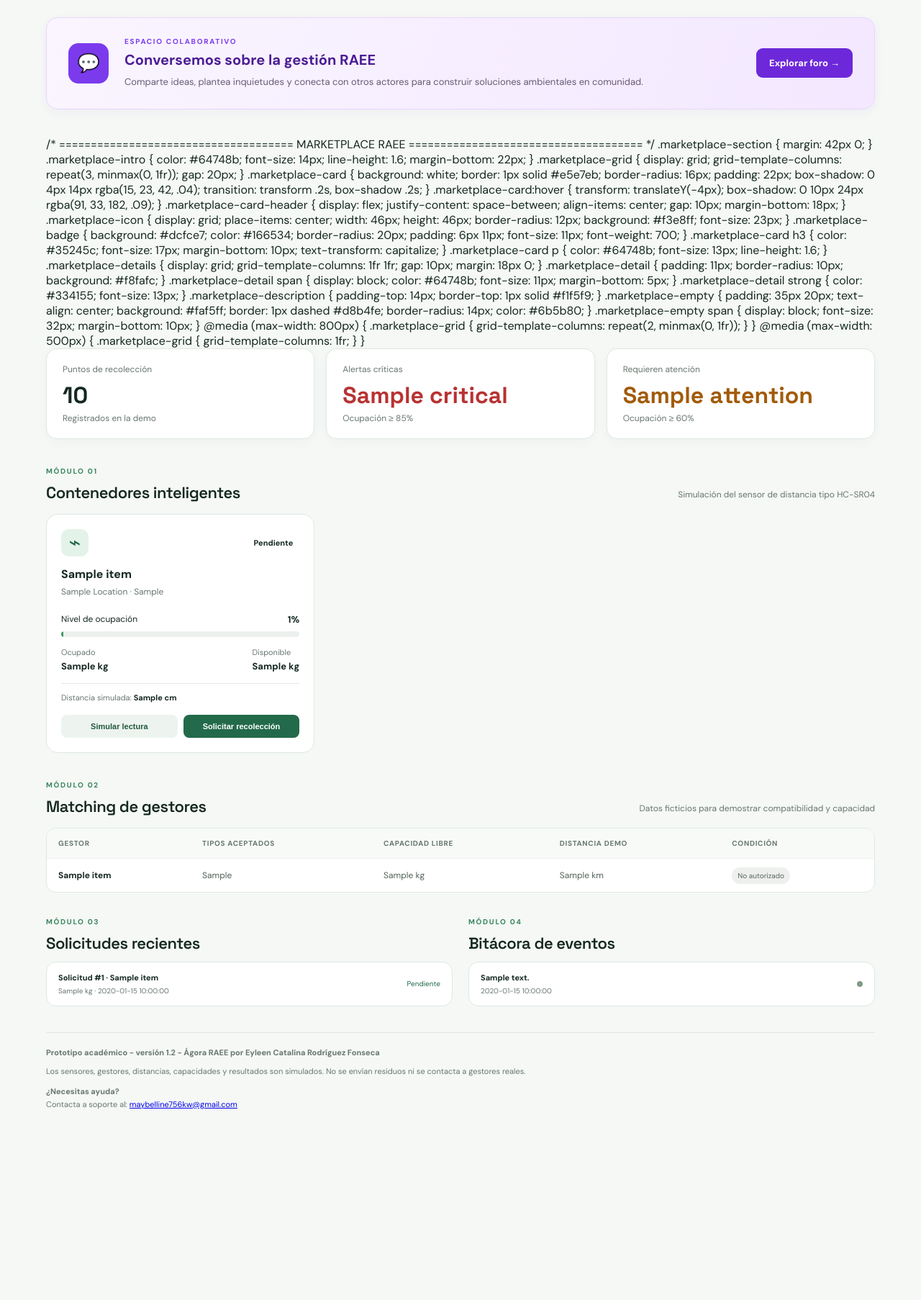
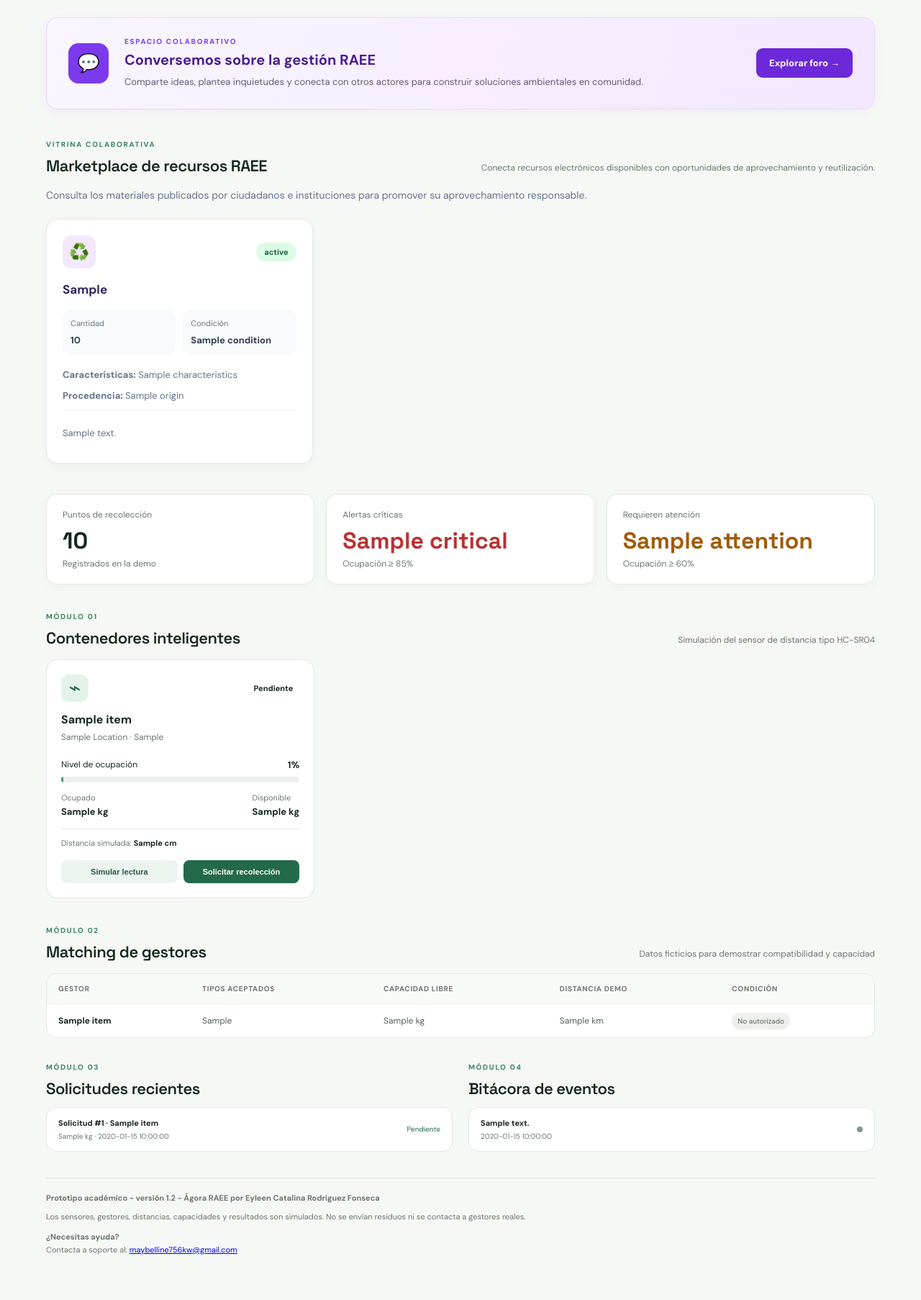
Before and after one commit to maybelline756kw-source/agora_raee_v1.2, a FastAPI app: template templates/index.html in a window 1280 px wide. Shown: the part 343-2149 px from the top of the page at 72% size. Before the commit the page ends 1884 px from the top, so only its background shows below. Run offline with FastAPI, Linux system fonts and the light colour scheme; the template is opened without the code that fills it: most values are stand-ins (such as "Sample title", 1, 10 or a date in 2020).

Commit message:
Clean up index.html and improve style organization
Refactor HTML and CSS styles for clarity and organization.

```diff
--- a/templates/index.html
+++ b/templates/index.html
@@ -1,4 +1,3 @@
-
 <!doctype html>
 <html lang="es">
 
@@ -7,7 +6,6 @@
     <meta name="viewport" content="width=device-width, initial-scale=1">
 
     <title>Ágora RAEE | Gestión comunitaria</title>
-
     <link rel="stylesheet" href="/static/styles.css">
 
     <style>
@@ -51,22 +49,10 @@
             font-size: 20px;
         }
 
-        .role-gestor .role-icon {
-            background: #dcfce7;
-        }
-
-        .role-ciudadania .role-icon {
-            background: #dbeafe;
-        }
-
-        .role-instituciones .role-icon {
-            background: #fef3c7;
-        }
-
-        .role-tecnico .role-icon {
-            background: #e2e8f0;
-        }
-
+        .role-gestor .role-icon { background: #dcfce7; }
+        .role-ciudadania .role-icon { background: #dbeafe; }
+        .role-instituciones .role-icon { background: #fef3c7; }
+        .role-tecnico .role-icon { background: #e2e8f0; }
 
         /* =====================================
            FORO COMUNITARIO
@@ -96,14 +82,8 @@
             font-size: 25px;
         }
 
-        .forum-content {
-            flex: 1;
-        }
-
-        .forum-content .eyebrow {
-            color: #7c3aed;
-            margin-bottom: 6px;
-        }
+        .forum-content { flex: 1; }
+        .forum-content .eyebrow { color: #7c3aed; margin-bottom: 6px; }
 
         .forum-content h2 {
             color: #4c1d95;
@@ -133,27 +113,144 @@
             transition: background .2s;
         }
 
-        .forum-button:hover {
-            background: #5b21b6;
+        .forum-button:hover { background: #5b21b6; }
+
+        /* =====================================
+           MARKETPLACE RAEE
+        ===================================== */
+
+        .marketplace-section { margin: 42px 0; }
+
+        .marketplace-intro {
+            color: #64748b;
+            font-size: 14px;
+            line-height: 1.6;
+            margin-bottom: 22px;
         }
 
+        .marketplace-grid {
+            display: grid;
+            grid-template-columns: repeat(3, minmax(0, 1fr));
+            gap: 20px;
+        }
+
+        .marketplace-card {
+            background: white;
+            border: 1px solid #e5e7eb;
+            border-radius: 16px;
+            padding: 22px;
+            box-shadow: 0 4px 14px rgba(15, 23, 42, .04);
+            transition: transform .2s, box-shadow .2s;
+        }
+
+        .marketplace-card:hover {
+            transform: translateY(-4px);
+            box-shadow: 0 10px 24px rgba(91, 33, 182, .09);
+        }
+
+        .marketplace-card-header {
+            display: flex;
+            justify-content: space-between;
+            align-items: center;
+            gap: 10px;
+            margin-bottom: 18px;
+        }
+
+        .marketplace-icon {
+            display: grid;
+            place-items: center;
+            width: 46px;
+            height: 46px;
+            border-radius: 12px;
+            background: #f3e8ff;
+            font-size: 23px;
+        }
+
+        .marketplace-badge {
+            background: #dcfce7;
+            color: #166534;
+            border-radius: 20px;
+            padding: 6px 11px;
+            font-size: 11px;
+            font-weight: 700;
+        }
+
+        .marketplace-card h3 {
+            color: #35245c;
+            font-size: 17px;
+            margin: 0 0 10px;
+            text-transform: capitalize;
+        }
+
+        .marketplace-card p {
+            color: #64748b;
+            font-size: 13px;
+            line-height: 1.6;
+            margin: 8px 0;
+            overflow-wrap: anywhere;
+        }
+
+        .marketplace-details {
+            display: grid;
+            grid-template-columns: 1fr 1fr;
+            gap: 10px;
+            margin: 18px 0;
+        }
+
+        .marketplace-detail {
+            padding: 11px;
+            border-radius: 10px;
+            background: #f8fafc;
+        }
+
+        .marketplace-detail span {
+            display: block;
+            color: #64748b;
+            font-size: 11px;
+            margin-bottom: 5px;
+        }
+
+        .marketplace-detail strong {
+            color: #334155;
+            font-size: 13px;
+        }
+
+        .marketplace-description {
+            padding-top: 14px;
+            border-top: 1px solid #f1f5f9;
+        }
+
+        .marketplace-empty {
+            padding: 35px 20px;
+            text-align: center;
+            background: #faf5ff;
+            border: 1px dashed #d8b4fe;
+            border-radius: 14px;
+            color: #6b5b80;
+        }
+
+        .marketplace-empty span {
+            display: block;
+            font-size: 32px;
+            margin-bottom: 10px;
+        }
 
         /* =====================================
            RESPONSIVE
         ===================================== */
 
         @media (max-width: 800px) {
-            .role-buttons-grid {
+            .role-buttons-grid,
+            .marketplace-grid {
                 grid-template-columns: repeat(2, minmax(0, 1fr));
             }
 
-            .community-forum-card {
-                flex-wrap: wrap;
-            }
+            .community-forum-card { flex-wrap: wrap; }
         }
 
         @media (max-width: 500px) {
-            .role-buttons-grid {
+            .role-buttons-grid,
+            .marketplace-grid {
                 grid-template-columns: 1fr;
             }
 
@@ -164,7 +261,6 @@
             }
         }
     </style>
-
 </head>
 
 <body>
@@ -196,9 +292,7 @@
            style="background: rgba(255,255,255,0.2); color: white;">
             Explorar API ↗
         </a>
-
     </header>
-
 
     <main class="container">
 
@@ -207,7 +301,6 @@
         <!-- ================================== -->
 
         <section class="section-heading">
-
             <div>
                 <p class="eyebrow">ACCESO RÁPIDO</p>
                 <h2>Selecciona tu perfil</h2>
@@ -217,51 +310,33 @@
                 Elige una opción para acceder a las funcionalidades
                 correspondientes a tu rol.
             </p>
-
         </section>
-
 
         <div class="role-buttons-grid">
 
-            <a href="/form/gestor"
-               class="role-button role-gestor">
-
+            <a href="/form/gestor" class="role-button role-gestor">
                 <span class="role-icon">♻️</span>
                 <span>Gestor</span>
-
             </a>
 
-
-            <a href="/form/ciudadania"
-               class="role-button role-ciudadania">
-
+            <a href="/form/ciudadania" class="role-button role-ciudadania">
                 <span class="role-icon">🌱</span>
                 <span>Ciudadanía</span>
-
             </a>
 
-
-            <a href="/form/instituciones"
-               class="role-button role-instituciones">
-
+            <a href="/form/instituciones" class="role-button role-instituciones">
                 <span class="role-icon">🏢</span>
                 <span>Instituciones</span>
-
             </a>
 
-
-            <a href="/form/tecnico"
-               class="role-button role-tecnico">
-
+            <a href="/form/tecnico" class="role-button role-tecnico">
                 <span class="role-icon">🔧</span>
                 <span>Técnico</span>
-
             </a>
 
         </div>
 
-
-        <!-- ================================== -->
+                <!-- ================================== -->
         <!-- FORO COMUNITARIO -->
         <!-- ================================== -->
 
@@ -270,11 +345,7 @@
             <div class="forum-icon">💬</div>
 
             <div class="forum-content">
-
-                <p class="eyebrow">
-                    ESPACIO COLABORATIVO
-                </p>
-
+                <p class="eyebrow">ESPACIO COLABORATIVO</p>
                 <h2>Conversemos sobre la gestión RAEE</h2>
 
                 <p>
@@ -282,7 +353,6 @@
                     otros actores para construir soluciones
                     ambientales en comunidad.
                 </p>
-
             </div>
 
             <a href="/foro" class="forum-button">
@@ -291,151 +361,114 @@
 
         </section>
 
-        /* =====================================
-   MARKETPLACE RAEE
-===================================== */
+        <!-- ================================== -->
+        <!-- MARKETPLACE DE RECURSOS RAEE -->
+        <!-- ================================== -->
 
-.marketplace-section {
-    margin: 42px 0;
-}
+        <section class="marketplace-section">
 
-.marketplace-intro {
-    color: #64748b;
-    font-size: 14px;
-    line-height: 1.6;
-    margin-bottom: 22px;
-}
+            <div class="section-heading">
+                <div>
+                    <p class="eyebrow">VITRINA COLABORATIVA</p>
+                    <h2>Marketplace de recursos RAEE</h2>
+                </div>
 
-.marketplace-grid {
-    display: grid;
-    grid-template-columns: repeat(3, minmax(0, 1fr));
-    gap: 20px;
-}
+                <p>
+                    Conecta recursos electrónicos disponibles con
+                    oportunidades de aprovechamiento y reutilización.
+                </p>
+            </div>
 
-.marketplace-card {
-    background: white;
-    border: 1px solid #e5e7eb;
-    border-radius: 16px;
-    padding: 22px;
-    box-shadow: 0 4px 14px rgba(15, 23, 42, .04);
-    transition: transform .2s, box-shadow .2s;
-}
+            <p class="marketplace-intro">
+                Consulta los materiales publicados por ciudadanos e
+                instituciones para promover su aprovechamiento responsable.
+            </p>
 
-.marketplace-card:hover {
-    transform: translateY(-4px);
-    box-shadow: 0 10px 24px rgba(91, 33, 182, .09);
-}
+            {% if marketplace_resources %}
 
-.marketplace-card-header {
-    display: flex;
-    justify-content: space-between;
-    align-items: center;
-    gap: 10px;
-    margin-bottom: 18px;
-}
+            <div class="marketplace-grid">
 
-.marketplace-icon {
-    display: grid;
-    place-items: center;
-    width: 46px;
-    height: 46px;
-    border-radius: 12px;
-    background: #f3e8ff;
-    font-size: 23px;
-}
+                {% for resource in marketplace_resources %}
 
-.marketplace-badge {
-    background: #dcfce7;
-    color: #166534;
-    border-radius: 20px;
-    padding: 6px 11px;
-    font-size: 11px;
-    font-weight: 700;
-}
+                <article class="marketplace-card">
 
-.marketplace-card h3 {
-    color: #35245c;
-    font-size: 17px;
-    margin-bottom: 10px;
-    text-transform: capitalize;
-}
+                    <div class="marketplace-card-header">
+                        <div class="marketplace-icon">♻️</div>
 
-.marketplace-card p {
-    color: #64748b;
-    font-size: 13px;
-    line-height: 1.6;
-}
+                        <span class="marketplace-badge">
+                            {{ resource.marketplace_status }}
+                        </span>
+                    </div>
 
-.marketplace-details {
-    display: grid;
-    grid-template-columns: 1fr 1fr;
-    gap: 10px;
-    margin: 18px 0;
-}
+                    <h3>
+                        {{ resource.equipment_type|replace('_', ' ') }}
+                    </h3>
 
-.marketplace-detail {
-    padding: 11px;
-    border-radius: 10px;
-    background: #f8fafc;
-}
+                    <div class="marketplace-details">
 
-.marketplace-detail span {
-    display: block;
-    color: #64748b;
-    font-size: 11px;
-    margin-bottom: 5px;
-}
+                        <div class="marketplace-detail">
+                            <span>Cantidad</span>
+                            <strong>{{ resource.quantity }}</strong>
+                        </div>
 
-.marketplace-detail strong {
-    color: #334155;
-    font-size: 13px;
-}
+                        <div class="marketplace-detail">
+                            <span>Condición</span>
+                            <strong>{{ resource.condition }}</strong>
+                        </div>
 
-.marketplace-description {
-    padding-top: 14px;
-    border-top: 1px solid #f1f5f9;
-}
+                    </div>
 
-.marketplace-empty {
-    padding: 35px 20px;
-    text-align: center;
-    background: #faf5ff;
-    border: 1px dashed #d8b4fe;
-    border-radius: 14px;
-    color: #6b5b80;
-}
+                    {% if resource.characteristics %}
+                    <p>
+                        <strong>Características:</strong>
+                        {{ resource.characteristics }}
+                    </p>
+                    {% endif %}
 
-.marketplace-empty span {
-    display: block;
-    font-size: 32px;
-    margin-bottom: 10px;
-}
+                    {% if resource.origin %}
+                    <p>
+                        <strong>Procedencia:</strong>
+                        {{ resource.origin }}
+                    </p>
+                    {% endif %}
 
-@media (max-width: 800px) {
-    .marketplace-grid {
-        grid-template-columns: repeat(2, minmax(0, 1fr));
-    }
-}
+                    {% if resource.marketplace_description %}
+                    <div class="marketplace-description">
+                        <p>{{ resource.marketplace_description }}</p>
+                    </div>
+                    {% endif %}
 
-@media (max-width: 500px) {
-    .marketplace-grid {
-        grid-template-columns: 1fr;
-    }
-}
+                </article>
 
+                {% endfor %}
+
+            </div>
+
+            {% else %}
+
+            <div class="marketplace-empty">
+                <span>🌱</span>
+                <strong>Aún no hay recursos publicados</strong>
+
+                <p>
+                    Cuando ciudadanos e instituciones publiquen recursos
+                    RAEE, aparecerán aquí para su consulta.
+                </p>
+            </div>
+
+            {% endif %}
+
+        </section>
 
         <!-- ================================== -->
         <!-- MENSAJES DEL SISTEMA -->
         <!-- ================================== -->
 
         {% if notice %}
-
         <div class="notice">
             ✓ {{ notice.replace('+', ' ') }}
         </div>
-
         {% endif %}
-
 
         <!-- ================================== -->
         <!-- MÉTRICAS GENERALES -->
@@ -444,61 +477,41 @@
         <section class="metrics">
 
             <article class="metric">
-
                 <span>Puntos de recolección</span>
-
                 <strong>{{ total }}</strong>
-
                 <small>Registrados en la demo</small>
-
             </article>
 
-
             <article class="metric">
-
                 <span>Alertas críticas</span>
-
                 <strong class="{% if critical %}red-text{% endif %}">
                     {{ critical }}
                 </strong>
-
                 <small>Ocupación ≥ 85%</small>
-
             </article>
 
-
             <article class="metric">
-
                 <span>Requieren atención</span>
-
                 <strong class="{% if attention %}amber-text{% endif %}">
                     {{ attention }}
                 </strong>
-
                 <small>Ocupación ≥ 60%</small>
-
             </article>
 
         </section>
-
 
         <!-- ================================== -->
         <!-- MÓDULO 01: CONTENEDORES -->
         <!-- ================================== -->
 
         <div class="section-heading">
-
             <div>
                 <p class="eyebrow">MÓDULO 01</p>
                 <h2>Contenedores inteligentes</h2>
             </div>
 
-            <p>
-                Simulación del sensor de distancia tipo HC-SR04
-            </p>
-
+            <p>Simulación del sensor de distancia tipo HC-SR04</p>
         </div>
-
 
         <section class="container-grid">
 
@@ -507,86 +520,56 @@
             <article class="container-card">
 
                 <div class="card-top">
-
                     <div class="device-icon">⌁</div>
 
                     <span class="status status-{{ c.status|lower }}">
                         {{ c.status }}
                     </span>
-
                 </div>
-
 
                 <h3>{{ c.name }}</h3>
 
                 <p class="muted">
                     {{ c.location }} ·
-                    {{ c.raee_type.replace('_', ' ') }}
+                    {{ c.raee_type|replace('_', ' ') }}
                 </p>
 
-
                 <div class="fill-row">
-
                     <span>Nivel de ocupación</span>
-
                     <strong>{{ c.occupancy_percent }}%</strong>
-
                 </div>
 
-
                 <div class="progress">
-
                     <div class="progress-fill
                         {% if c.status == 'Crítico' %}fill-red
                         {% elif c.status == 'Atención' %}fill-amber
                         {% endif %}"
-
                         style="width: {{ c.occupancy_percent }}%">
                     </div>
-
                 </div>
 
-
                 <div class="data-pair">
-
-                    <span>
-                        Ocupado <b>{{ c.occupied_kg }} kg</b>
-                    </span>
-
-                    <span>
-                        Disponible <b>{{ c.available_kg }} kg</b>
-                    </span>
-
+                    <span>Ocupado <b>{{ c.occupied_kg }} kg</b></span>
+                    <span>Disponible <b>{{ c.available_kg }} kg</b></span>
                 </div>
 
-
                 <div class="sensor-note">
-
                     Distancia simulada:
                     <b>{{ c.distance_cm }} cm</b>
-
                 </div>
-
 
                 <div class="actions">
 
-                    <form method="post"
-                          action="/simulate/{{ c.id }}">
-
+                    <form method="post" action="/simulate/{{ c.id }}">
                         <button class="button secondary" type="submit">
                             Simular lectura
                         </button>
-
                     </form>
 
-
-                    <form method="post"
-                          action="/requests/{{ c.id }}">
-
+                    <form method="post" action="/requests/{{ c.id }}">
                         <button class="button primary" type="submit">
                             Solicitar recolección
                         </button>
-
                     </form>
 
                 </div>
@@ -597,13 +580,11 @@
 
         </section>
 
-
-        <!-- ================================== -->
+                <!-- ================================== -->
         <!-- MÓDULO 02: MATCHING DE GESTORES -->
         <!-- ================================== -->
 
         <div class="section-heading">
-
             <div>
                 <p class="eyebrow">MÓDULO 02</p>
                 <h2>Matching de gestores</h2>
@@ -612,16 +593,12 @@
             <p>
                 Datos ficticios para demostrar compatibilidad y capacidad
             </p>
-
         </div>
-
 
         <section class="table-wrap">
 
             <table>
-
                 <thead>
-
                     <tr>
                         <th>Gestor</th>
                         <th>Tipos aceptados</th>
@@ -629,56 +606,32 @@
                         <th>Distancia demo</th>
                         <th>Condición</th>
                     </tr>
-
                 </thead>
-
 
                 <tbody>
 
                     {% for m in managers %}
 
                     <tr>
-
+                        <td><strong>{{ m.name }}</strong></td>
+                        <td>{{ m.raee_types|join(', ')|replace('_', ' ') }}</td>
+                        <td>{{ m.available_kg }} kg</td>
+                        <td>{{ m.distance_km }} km</td>
                         <td>
-                            <strong>{{ m.name }}</strong>
+                            {% if m.authorized %}
+                            <span class="pill good">Autorizado (demo)</span>
+                            {% else %}
+                            <span class="pill neutral">No autorizado</span>
+                            {% endif %}
                         </td>
-
-                        <td>
-                            {{ m.raee_types|join(', ')|replace('_', ' ') }}
-                        </td>
-
-                        <td>{{ m.available_kg }} kg</td>
-
-                        <td>{{ m.distance_km }} km</td>
-
-                        <td>
-
-                            {% if m.authorized %}
-
-                            <span class="pill good">
-                                Autorizado (demo)
-                            </span>
-
-                            {% else %}
-
-                            <span class="pill neutral">
-                                No autorizado
-                            </span>
-
-                            {% endif %}
-
-                        </td>
-
                     </tr>
 
                     {% endfor %}
 
                 </tbody>
-
             </table>
 
         </section>
-
 
         <!-- ================================== -->
         <!-- MÓDULO 03 Y 04 -->
@@ -686,45 +639,29 @@
 
         <div class="two-col">
 
-
             <!-- SOLICITUDES -->
 
             <section>
-
                 <div class="section-heading compact">
-
                     <div>
                         <p class="eyebrow">MÓDULO 03</p>
                         <h2>Solicitudes recientes</h2>
                     </div>
-
                 </div>
-
 
                 <div class="list-card">
 
                     {% for r in requests %}
 
                     <div class="list-item">
-
                         <div>
-
                             <strong>
-                                Solicitud #{{ r.id }} ·
-                                {{ r.container_name }}
+                                Solicitud #{{ r.id }} · {{ r.container_name }}
                             </strong>
-
-                            <p>
-                                {{ r.requested_kg }} kg ·
-                                {{ r.created_at }}
-                            </p>
-
+                            <p>{{ r.requested_kg }} kg · {{ r.created_at }}</p>
                         </div>
 
-                        <span class="small-status">
-                            {{ r.status }}
-                        </span>
-
+                        <span class="small-status">{{ r.status }}</span>
                     </div>
 
                     {% else %}
@@ -737,56 +674,41 @@
                     {% endfor %}
 
                 </div>
-
             </section>
-
 
             <!-- BITÁCORA -->
 
             <section>
-
                 <div class="section-heading compact">
-
                     <div>
                         <p class="eyebrow">MÓDULO 04</p>
                         <h2>Bitácora de eventos</h2>
                     </div>
-
                 </div>
-
 
                 <div class="list-card">
 
                     {% for e in events %}
 
                     <div class="list-item">
-
                         <div>
-
                             <strong>{{ e.message }}</strong>
-
                             <p>{{ e.created_at }}</p>
-
                         </div>
 
                         <span class="event-dot dot-{{ e.level }}"></span>
-
                     </div>
 
                     {% else %}
 
-                    <p class="muted empty">
-                        Sin eventos registrados.
-                    </p>
+                    <p class="muted empty">Sin eventos registrados.</p>
 
                     {% endfor %}
 
                 </div>
-
             </section>
 
         </div>
-
 
         <!-- ================================== -->
         <!-- PIE DE PÁGINA -->
@@ -794,7 +716,10 @@
 
         <footer>
 
-            <strong>Prototipo académico - versión 1.2 - Ágora RAEE por Eyleen Catalina Rodríguez Fonseca</strong>
+            <strong>
+                Prototipo académico - versión 1.2 -
+                Ágora RAEE por Eyleen Catalina Rodríguez Fonseca
+            </strong>
 
             <p>
                 Los sensores, gestores, distancias, capacidades y
@@ -803,16 +728,16 @@
             </p>
 
             <p>
-        <strong>¿Necesitas ayuda?</strong><br>
-        Contacta a soporte al:
-        <a href="mailto:maybelline756kw@gmail.com">
-            maybelline756kw@gmail.com
-        </a>
-    </p>
+                <strong>¿Necesitas ayuda?</strong><br>
+                Contacta a soporte al:
+                <a href="mailto:maybelline756kw@gmail.com">
+                    maybelline756kw@gmail.com
+                </a>
+            </p>
 
-</footer>
+        </footer>
 
-</main>
+    </main>
 
 </body>
 </html>
```
